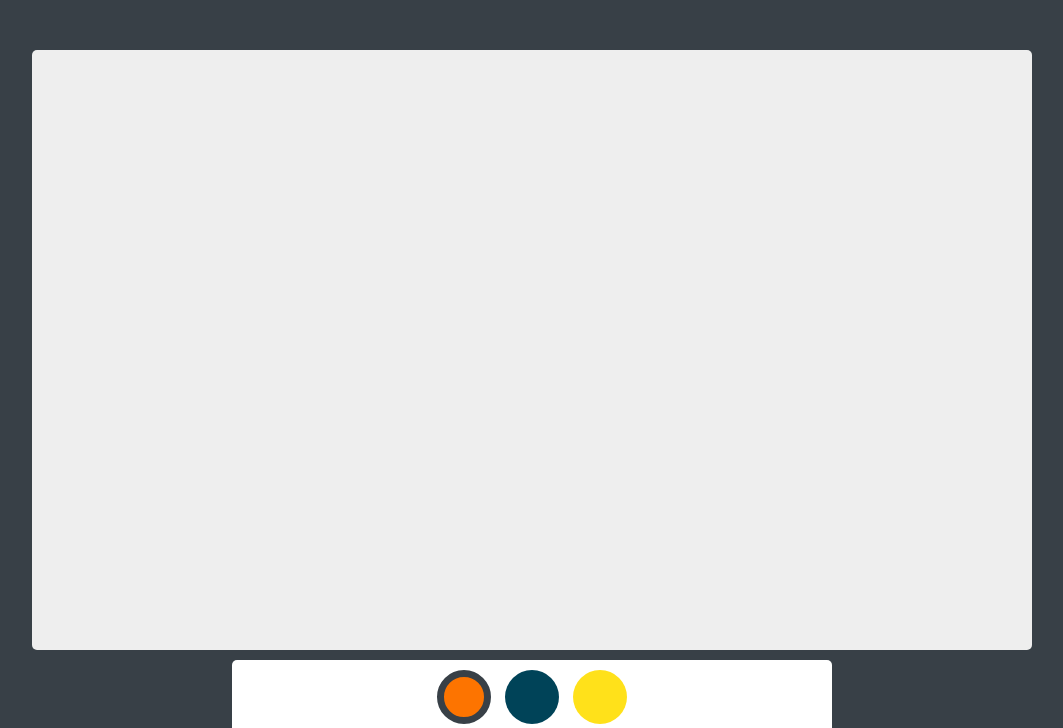
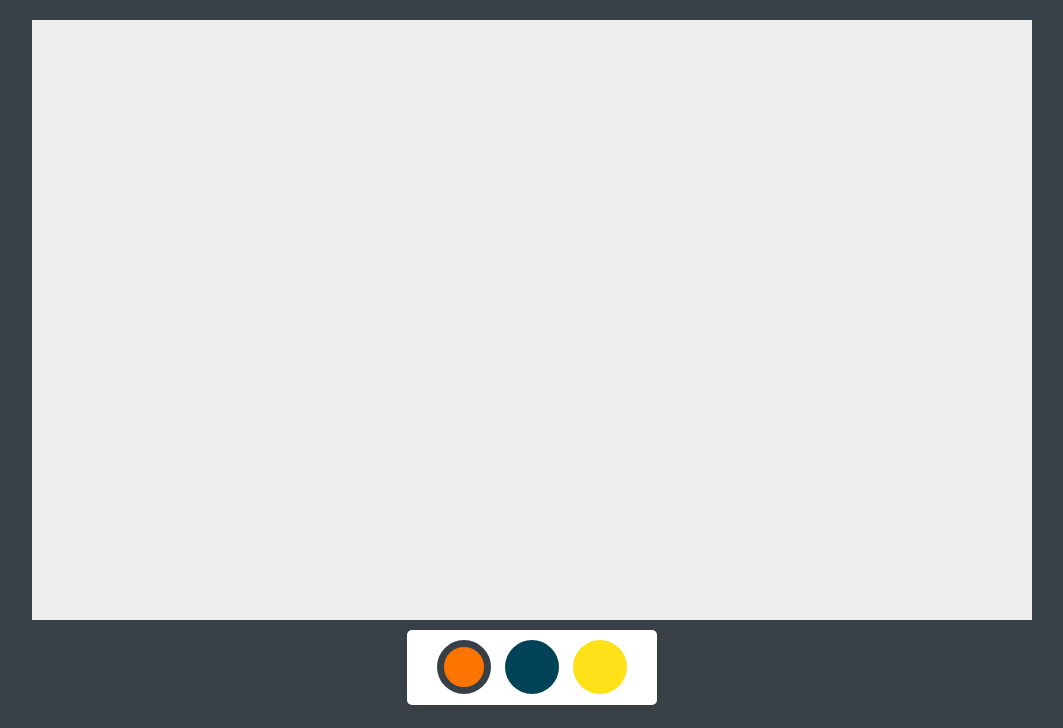
Before and after one commit to BillyZac/draw, a plain HTML site: page index.html in a window 1280 px wide. Shown: the top 728 px of the page, without its empty margins (108-1171 px from the left). Drawn offline with nearby package versions, Linux system fonts and the light colour scheme.

Commit message:
Minor style refinements.

```diff
--- a/css/style.css
+++ b/css/style.css
@@ -26,14 +26,13 @@ h1 {
 canvas {
 	background: #eee;
 	display: block;
-	margin: 50px auto 10px;
-	border-radius: 5px;
+	margin: 20px auto 10px;
 	cursor: url(../img/cursor.png), crosshair;
 }
 .controls {
-	min-height: 60px;
 	margin: 0 auto;
-	width: 600px;
+	height: 75px;
+	width: 250px;
 	border-radius: 5px;
 	overflow: hidden;
 	background: #fff;
```
